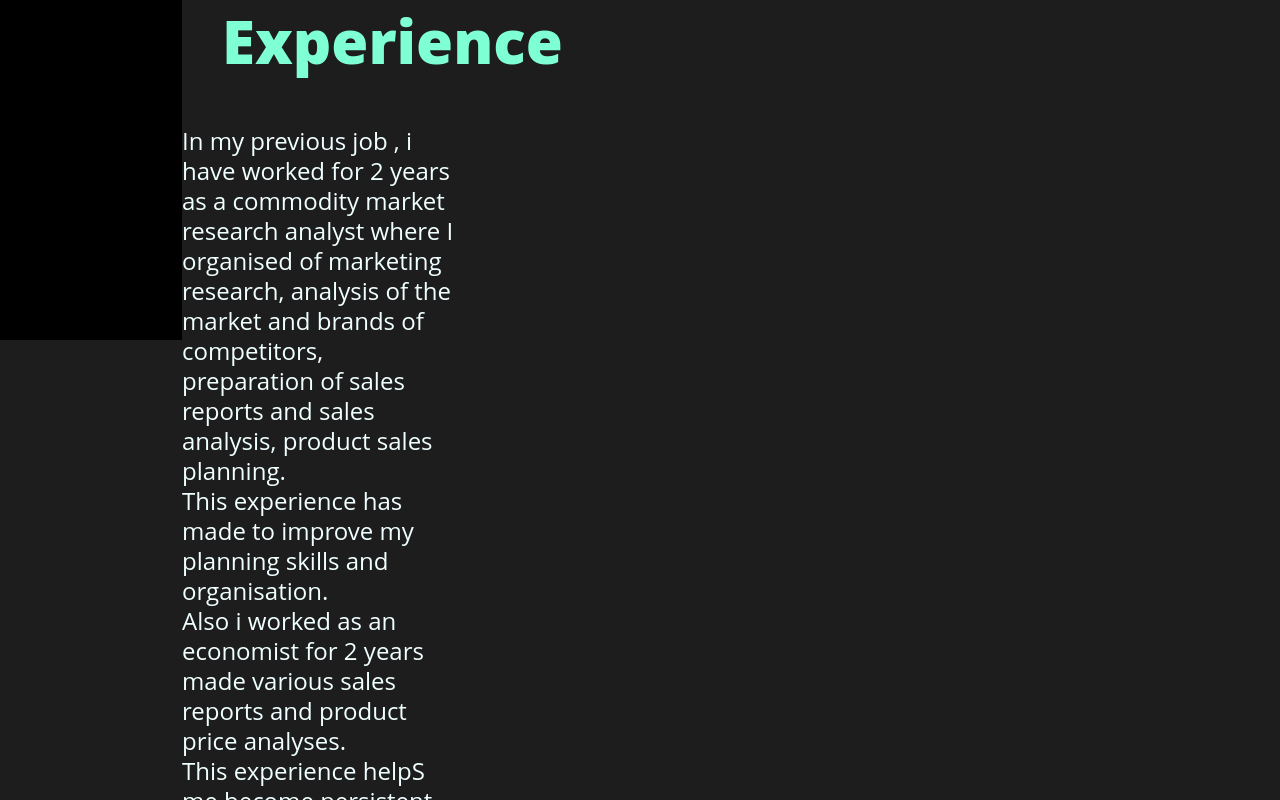
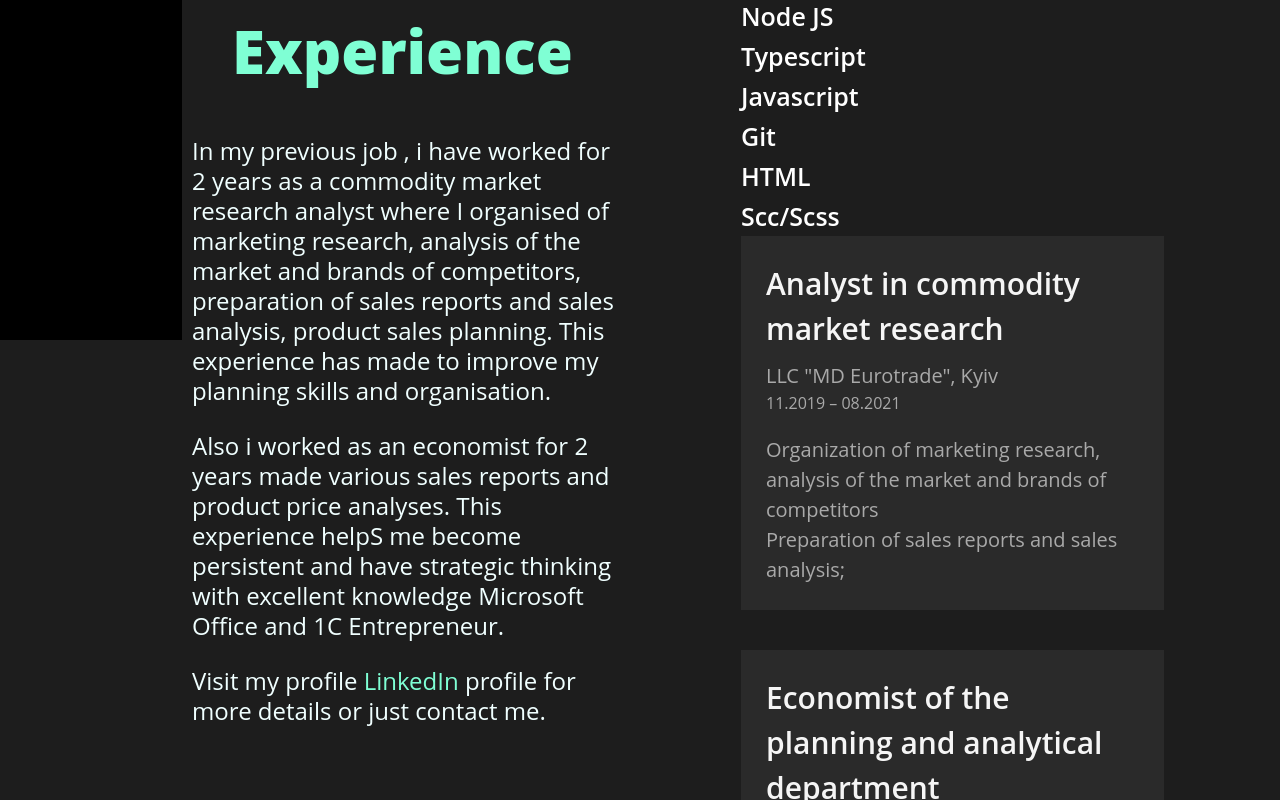
Before and after one commit to MarharytaSomash/marharyta-somash-web-site, a Next.js app: page /skills in a window 1280 px wide. Shown: the part 460-1260 px from the top of the page. Built offline with nearby package versions, Linux system fonts and the light colour scheme.

Commit message:
add skills

```diff
--- a/components/Contacts.tsx
+++ b/components/Contacts.tsx
@@ -9,7 +9,7 @@ const Contacts = () => {
 
             <Link href={el.link} className={styles.contacts}>
                <a target={'_blank'}>
-                  {el.icon}
+                  {/* {el.icon}  */}
                </a>
             </Link>
          })}
--- a/components/Skills.tsx
+++ b/components/Skills.tsx
@@ -1,17 +1,19 @@
+import Link from 'next/link'
 import  styles  from '../styles/Skills.module.scss'
 
 const Skills = () => {
    return (
+
       <div className={styles.skills}>
          <div className={styles.about_skills}>
                <h1 className={styles.skills_title}> Skills & Experience</h1>
-               <p className={styles.skills_describe}>
-                  <p> In my previous job , i have worked for 2 years as a commodity market research analyst where I organised  of marketing research, analysis of the market and brands of competitors, preparation of sales reports and sales analysis, product sales planning.</p>
-                  <p>This  experience  has made to improve my planning skills and organisation.</p>
-                  <p>Also i worked as an economist for 2 years made various sales reports and product price analyses.</p>
-                  <p>This experience helpS me become persistent and have strategic thinking with excellent knowledge Microsoft Office and 1C Entrepreneur.</p>
-               </p>
-
+               <div className={styles.skills_describe}>
+                     <div> In my previous job , i have worked for 2 years as a commodity market research analyst where I organised  of marketing research, analysis of the market and brands of competitors, preparation of sales reports and sales analysis, product sales planning.
+                     This  experience  has made to improve my planning skills and organisation.</div>
+                     <div>Also i worked as an economist for 2 years made various sales reports and product price analyses.
+                     This experience helpS me become persistent and have strategic thinking with excellent knowledge Microsoft Office and 1C Entrepreneur.</div>
+                     <div> Visit my profile <Link href={'https://www.linkedin.com/in/marharyta-somash-aa7010197/'}> <a target={'_blank'}>LinkedIn</a>  </Link>profile for more details or just contact me. </div>
+            </div>
        </div>
                <div className={styles.skills_experience}>
                      <div className={styles.skills_list}>
@@ -41,8 +43,8 @@ const Skills = () => {
                         <p>Development of free selling and retail prices for products.</p>
                      </section>
                </div>
+
      </div>
-
    )
 }
 
--- a/pages/sound.tsx
+++ b/pages/sound.tsx
@@ -1,5 +1,5 @@
 import Sound from '../components/Sound';
-// import styles from '../styles/About.module.scss'
+import styles from '../styles/Sound.module.scss'
 
 const sound = () => {
    return (
--- a/styles/About.module.scss
+++ b/styles/About.module.scss
@@ -1,7 +1,7 @@
 .about {
-   // background-color: black;
-   // width: 100%;
-   // height: 100%;
+   background-color: black;
+   width: 100%;
+   height: 100%;
    padding: 10px;
    display: flex;
    flex-direction: column;
--- a/styles/Skills.module.scss
+++ b/styles/Skills.module.scss
@@ -1,12 +1,13 @@
 .skills{
       display: flex;
-      flex-direction: column;
+      flex-direction: row;
       justify-content: center;
-      // overflow: scroll;
+      overflow: scroll;
 
    .about_skills{
-      width: 50%;
+      width: 60%;
       font-family: "Open Sans", sans-serif;
+      padding: 10px;
 
       .skills_title{
          color: aquamarine;
@@ -17,11 +18,52 @@
        }
       .skills_describe{
             color: azure;
-         width: 50%;
+            width: 80%;
             font-size: 24px;
             line-height: 30px;
+           div{
+            margin-bottom: 25px;
+            a{
+               color: aquamarine;
+            }
+           }
 
       }
    }
 
+.skills_experience{
+   width: 60%;
+   font-family: "Open Sans", sans-serif;
+   padding: 10px;
+
+    .skills_list{
+      font-weight: 600;
+      font-size: 25px;
+      display: flex;
+      flex-direction: column;
+      flex-wrap: wrap;
+      line-height: 40px;
     }
+    .experience {
+      background-color: rgba(169, 165, 165, 0.093);
+      width: 80%;
+      margin-bottom: 40px;
+      padding: 25px;
+
+      h2{
+         color: whitesmoke;
+         font-size: 30px;
+         font-weight: 600;
+         margin-bottom: 10px;
+      }
+      h3,h4,p{
+         color: darkgrey;
+         font-size: 20px;
+      }
+      h4{
+        font-size: 16px;
+        margin-bottom: 20px;
+      }
+    }
+}
+}
```
Also changed, not shown: styles/Navbar_menu.module.scss (line endings or trailing spaces). Lines whose indentation alone changed are shown as unchanged.
